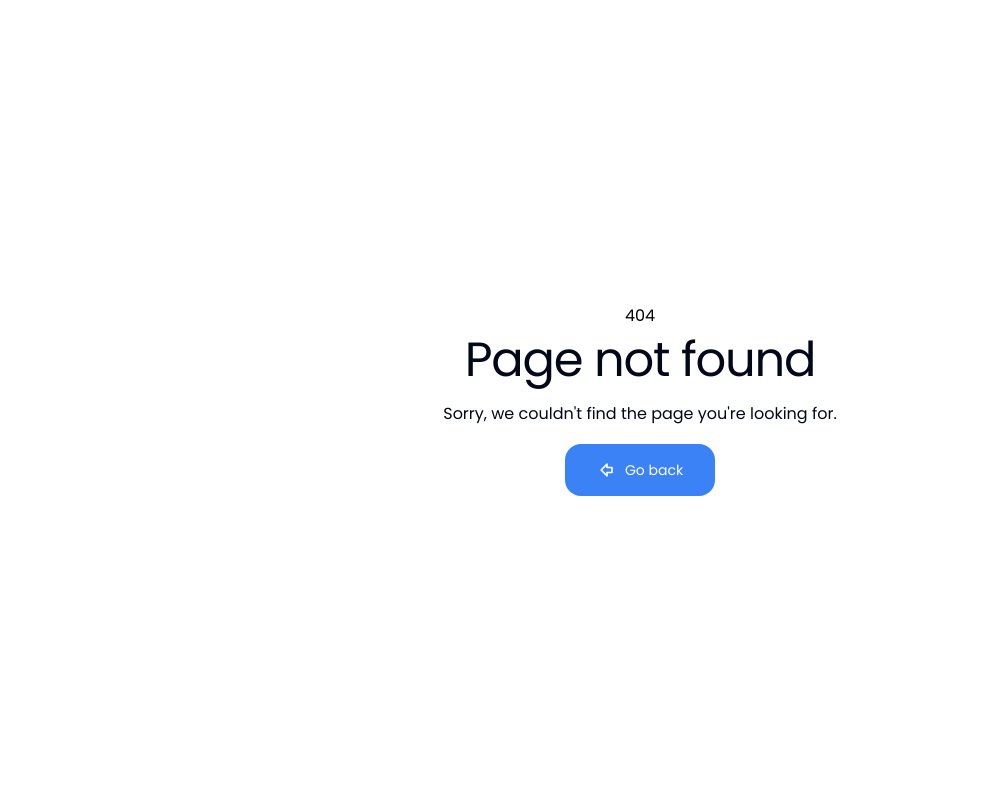
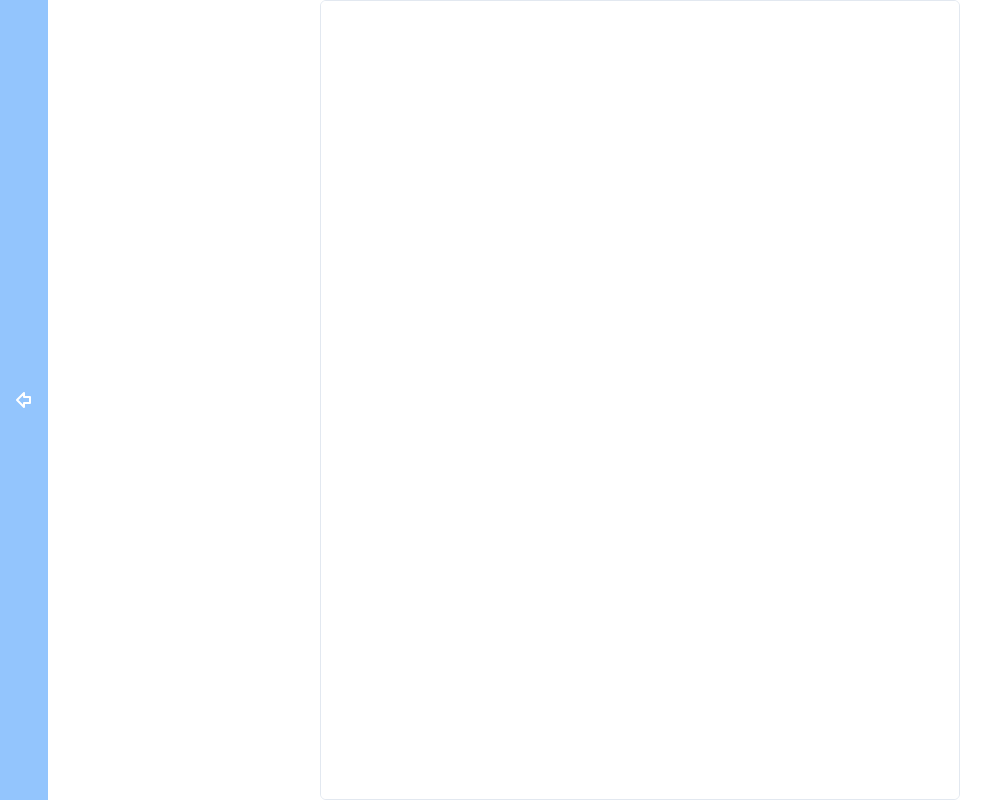
Before and after one commit to nikhilVaravadekar15/next-resume, a Next.js app: page /1 in a window 1280 px wide. Before the commit this address had no page. Shown: the whole page, without its empty margins (0-1007 px from the left). Built offline with nearby package versions, Linux system fonts and the light colour scheme.

Commit message:
PdfRenderer added

```diff
--- /dev/null
+++ b/src/app/[slug]/page.tsx
@@ -0,0 +1,28 @@
+import {
+    ArrowBigLeft
+} from "lucide-react";
+import React from "react";
+import Link from "next/link";
+import PdfRenderer from "@/components/PdfRenderer";
+
+
+type Props = {}
+
+export default function page({ }: Props) {
+    return (
+        <main className="h-screen w-screen flex items-center justify-center">
+            <div className="absolute flex items-center justify-center h-full w-full">
+                <Link href={"/"}
+                    className="absolute left-0 top-0 h-full w-[48px] flex items-center justify-center text-gray-600 bg-blue-100 rounded-none hover:text-white hover:bg-blue-300"
+                >
+                    <ArrowBigLeft />
+                </Link>
+                <div className="h-full w-[50%]">
+                    <PdfRenderer
+                        url="http://localhost:3000/r.pdf"
+                    />
+                </div>
+            </div>
+        </main>
+    )
+}
--- a/src/app/page.tsx
+++ b/src/app/page.tsx
@@ -1,11 +1,17 @@
 "use client"
 
+import {
+  ArrowBigLeft
+} from "lucide-react";
 import React from "react";
 import { TAboutSection } from "@/types";
-import EnterDetails from "@/components/EnterDetails";
 import {
   FormAboutSectionContext, aboutSection
 } from "@/components/providers/FormContext";
+import { Button } from "@/components/ui/button";
+import PdfRenderer from "@/components/PdfRenderer";
+import EnterDetails from "@/components/EnterDetails";
+import Link from "next/link";
 
 
 export default function Home() {
@@ -26,8 +32,9 @@ export default function Home() {
       setAboutSection: setAboutSection
     }}>
       <main className="h-screen w-screen flex items-center justify-center">
-        <EnterDetails />
-        <div className="bg-blue-400 h-full w-full"></div>
+        <div className="h-full w-[50%]">
+          <EnterDetails />
+        </div>
       </main>
     </FormAboutSectionContext.Provider>
   )
--- a/src/components/EnterDetails.tsx
+++ b/src/components/EnterDetails.tsx
@@ -1,7 +1,7 @@
 "use client"
 
 import {
-    Trash2, PlusSquare, ArrowBigLeft, ArrowBigRight
+    Trash2, PlusSquare, ArrowBigLeft, ArrowBigRight, Download,
 } from 'lucide-react'
 import {
     Card,
@@ -22,6 +22,7 @@ import {
 import {
     TAchievement, TEducation, TExperience, TSkill, Tproject
 } from '@/types/index'
+import Link from 'next/link'
 
 
 export default function EnterDetails() {
@@ -52,20 +53,19 @@ export default function EnterDetails() {
     }
 
     return (
-        <div className="w-full h-full overflow-y-scroll">
+        <div className="h-full w-full overflow-y-scroll">
             <Stepper steps={steps} activeStep={activeStep} />
-            <div>
+            <div className="">
                 {getSectionComponent()}
                 <div className="w-full p-4 flex gap-4 items-center justify-center">
                     {
-                        (activeStep !== 0) && (
+                        (activeStep != 0) && (
                             <Button
                                 variant={"outline"}
-                                className="text-gray-100 bg-blue-400 hover:text-white hover:bg-blue-500"
+                                className="absolute left-0 top-0 h-full text-gray-600 bg-blue-100 rounded-none hover:text-white hover:bg-blue-300"
                                 onClick={() => setActiveStep(activeStep - 1)}
                             >
                                 <ArrowBigLeft />
-                                Previous
                             </Button>
                         )
                     }
@@ -73,10 +73,9 @@ export default function EnterDetails() {
                         (activeStep !== steps.length - 1) && (
                             <Button
                                 variant={"outline"}
-                                className="text-gray-100 bg-blue-400 hover:text-white hover:bg-blue-500"
+                                className="absolute top-0 right-0 h-full text-gray-600 bg-blue-100 rounded-none hover:text-white hover:bg-blue-300"
                                 onClick={() => setActiveStep(activeStep + 1)}
                             >
-                                Next
                                 <ArrowBigRight />
                             </Button>
                         )
@@ -547,6 +546,21 @@ function GenerateItem() {
                     Submit
                     <ArrowBigRight />
                 </Button>
+                {/* <Button
+                    variant={"outline"}
+                    className="text-gray-100 bg-blue-400 hover:text-white hover:bg-blue-500"
+                >
+                    <Link
+                        download={true}
+                        draggable={false}
+                        target={"_blank"}
+                        href={"http://localhost:3000/r.pdf"}
+                        className="flex gap-3 items-center justify-center"
+                    >
+                        <Download size={16} />
+                        <span className="font-bold">Download</span>
+                    </Link>
+                </Button> */}
             </CardContent>
         </Card>
     )
--- /dev/null
+++ b/src/components/PdfRenderer.tsx
@@ -0,0 +1,14 @@
+
+interface PdfRendererProps {
+    url: string
+}
+
+export default function PdfRenderer({ url }: PdfRendererProps) {
+
+    return (
+        <iframe
+            src={url}
+            className="w-full h-full border rounded-md"
+        />
+    )
+}
```
Also changed, not shown: 1 other file (tests, documents, lock files or other folders).
